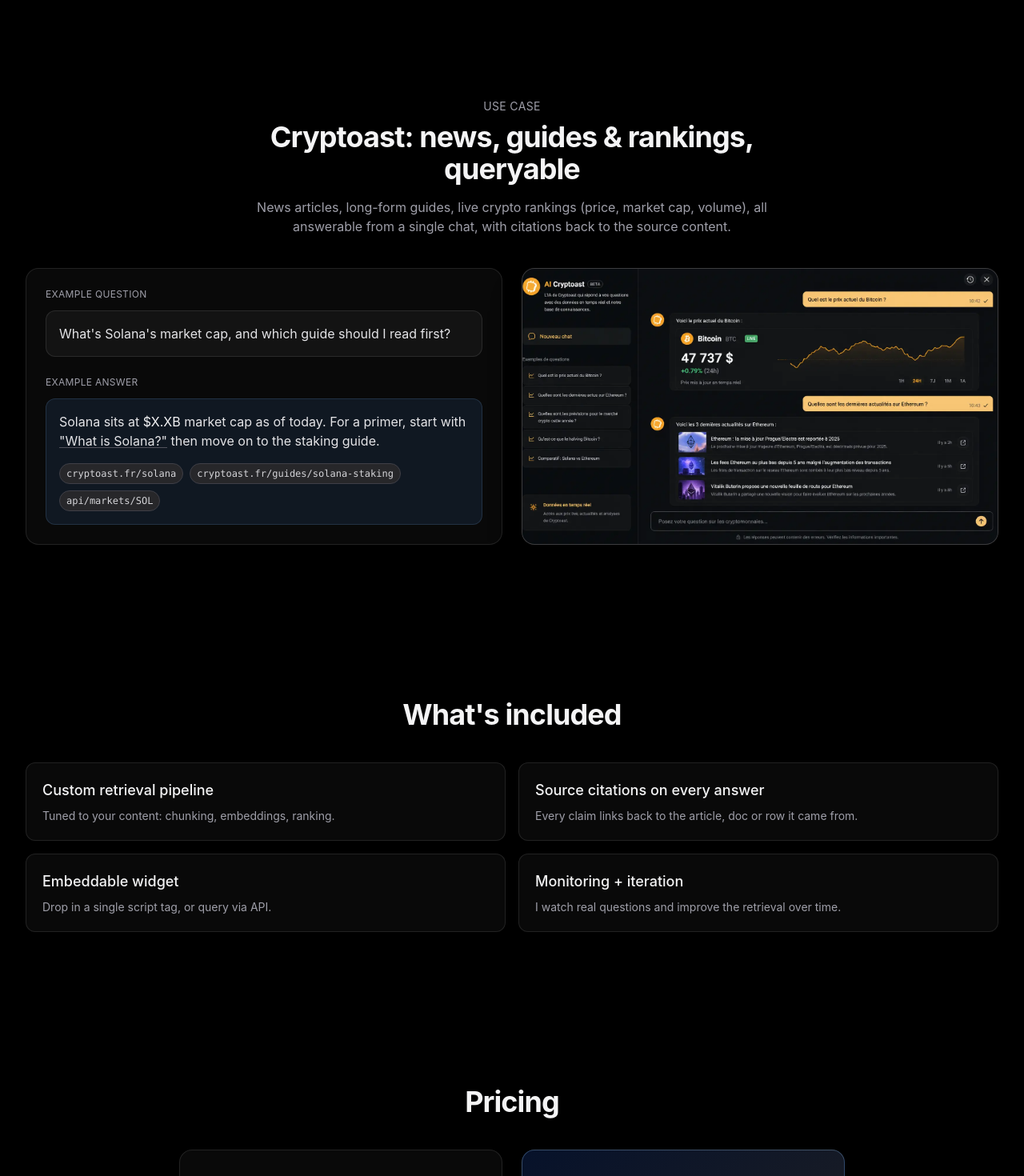
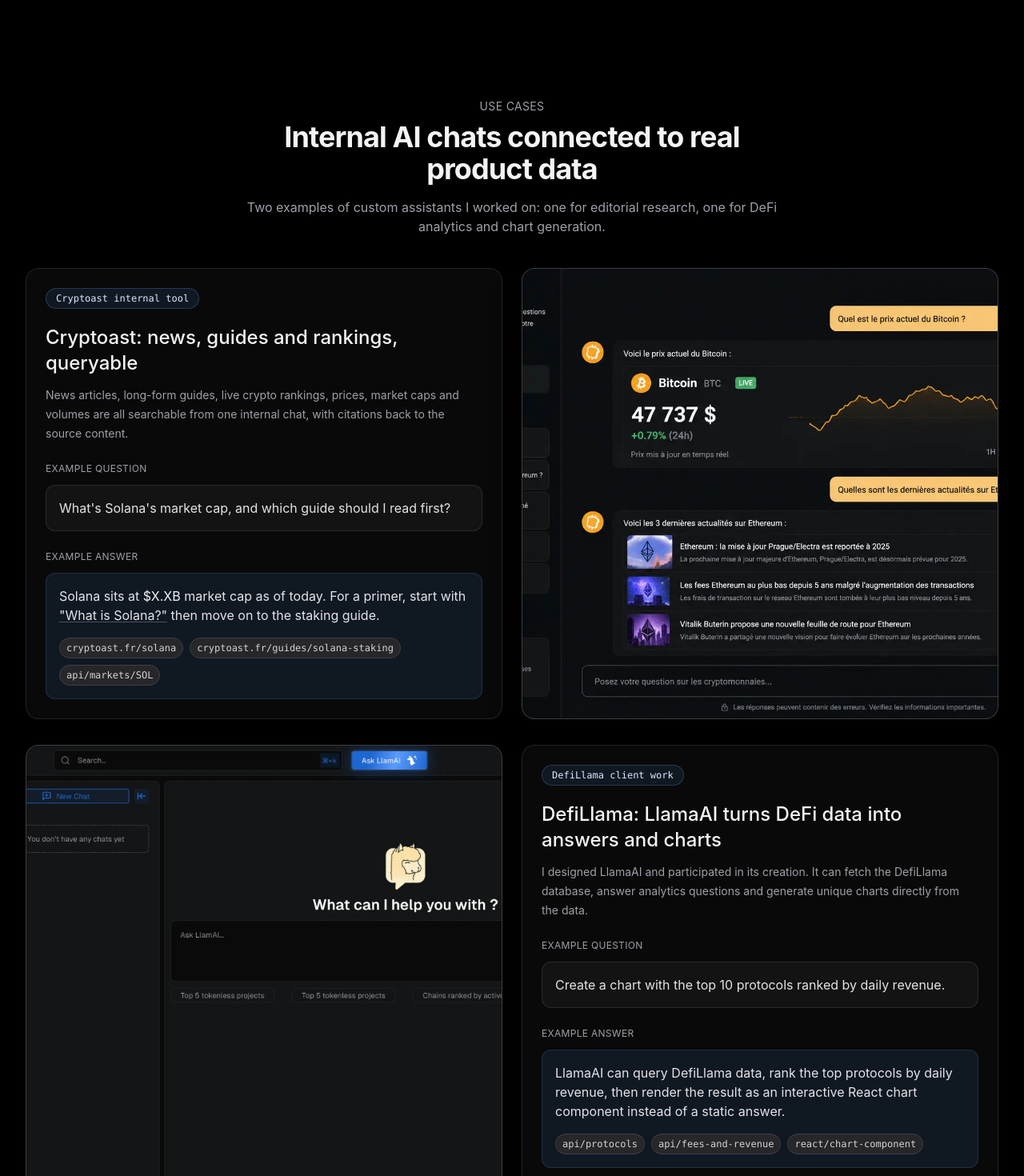
Before and after one commit to Decryptu/decrypt-portfolio, a Next.js app: page /ai-chat in a window 1280 px wide. Shown: the part 1300-2770 px from the top of the page at 80% size. Built offline with nearby package versions, Linux system fonts and the light colour scheme.

Commit message:
Add DefiLlama AI chat use case
Mark the Cryptoast AI chat example as an internal tool and add a DefiLlama LlamaAI case for database queries and interactive chart generation. Include a replaceable LlamaAI placeholder image asset.

```diff
--- a/src/app/ai-chat/page.tsx
+++ b/src/app/ai-chat/page.tsx
@@ -199,29 +199,19 @@
 const UseCase: React.FC = () => (
   <section className="mx-auto max-w-7xl px-6 py-16 md:py-24 lg:px-8">
     <div className="mx-auto max-w-2xl text-center">
-      <p className="text-sm text-zinc-400 uppercase tracking-wide">Use case</p>
+      <p className="text-sm text-zinc-400 uppercase tracking-wide">Use cases</p>
       <h2 className="mt-2 font-bold font-display text-3xl text-zinc-100 tracking-tight sm:text-4xl">
-        Cryptoast: news, guides & rankings, queryable
+        Internal AI chats connected to real product data
       </h2>
       <p className="mt-4 text-zinc-400">
-        News articles, long-form guides, live crypto rankings (price, market
-        cap, volume), all answerable from a single chat, with citations back to
-        the source content.
+        Two examples of custom assistants I worked on: one for editorial
+        research, one for DeFi analytics and chart generation.
       </p>
     </div>
 
-    <div className="mt-10 grid gap-6 lg:grid-cols-2">
-      <div className="rounded-2xl border border-white/10 bg-white/[0.035] p-6 shadow-sm backdrop-blur">
-        <p className="text-xs text-zinc-400 uppercase tracking-wide">
-          Example question
-        </p>
-        <p className="mt-3 rounded-xl border border-white/10 bg-white/[0.045] p-4 text-zinc-200">
-          What's Solana's market cap, and which guide should I read first?
-        </p>
-        <p className="mt-6 text-xs text-zinc-400 uppercase tracking-wide">
-          Example answer
-        </p>
-        <div className="mt-3 rounded-xl border border-blue-300/15 bg-blue-400/10 p-4 text-zinc-200">
+    <div className="mt-10 space-y-8">
+      <UseCasePanel
+        answer={
           <p>
             Solana sits at <span className="text-zinc-100">$X.XB</span> market
             cap as of today. For a primer, start with{" "}
@@ -230,24 +220,113 @@
             </span>{" "}
             then move on to the staking guide.
           </p>
+        }
+        body="News articles, long-form guides, live crypto rankings, prices, market caps and volumes are all searchable from one internal chat, with citations back to the source content."
+        eyebrow="Cryptoast internal tool"
+        imageAlt="Cryptoast internal AI chat mockup placeholder"
+        imageSrc="/ai-chat/chat-ui-mockup.webp"
+        question="What's Solana's market cap, and which guide should I read first?"
+        sources={[
+          "cryptoast.fr/solana",
+          "cryptoast.fr/guides/solana-staking",
+          "api/markets/SOL",
+        ]}
+        title="Cryptoast: news, guides and rankings, queryable"
+      />
+
+      <UseCasePanel
+        answer={
+          <p>
+            LlamaAI can query DefiLlama data, rank the top protocols by daily
+            revenue, then render the result as an interactive React chart
+            component instead of a static answer.
+          </p>
+        }
+        body="I designed LlamaAI and participated in its creation. It can fetch the DefiLlama database, answer analytics questions and generate unique charts directly from the data."
+        eyebrow="DefiLlama client work"
+        imageAlt="LlamaAI chart generation placeholder"
+        imageSrc="/ai-chat/llamaai-placeholder.webp"
+        question="Create a chart with the top 10 protocols ranked by daily revenue."
+        reverse
+        sources={[
+          "api/protocols",
+          "api/fees-and-revenue",
+          "react/chart-component",
+        ]}
+        title="DefiLlama: LlamaAI turns DeFi data into answers and charts"
+      />
+    </div>
+  </section>
+);
+
+interface UseCasePanelProps {
+  readonly answer: React.ReactNode;
+  readonly body: string;
+  readonly eyebrow: string;
+  readonly imageAlt: string;
+  readonly imageSrc: string;
+  readonly question: string;
+  readonly reverse?: boolean;
+  readonly sources: readonly string[];
+  readonly title: string;
+}
+
+const UseCasePanel: React.FC<UseCasePanelProps> = ({
+  answer,
+  body,
+  eyebrow,
+  imageAlt,
+  imageSrc,
+  question,
+  reverse = false,
+  sources,
+  title,
+}) => (
+  <div className="grid gap-6 lg:grid-cols-2">
+    <div
+      className={`rounded-2xl border border-white/10 bg-white/[0.035] p-6 shadow-sm backdrop-blur ${
+        reverse ? "lg:order-2" : ""
+      }`}
+    >
+      <p className="w-fit rounded-full border border-blue-300/20 bg-blue-400/10 px-3 py-1 font-mono text-blue-100 text-xs">
+        {eyebrow}
+      </p>
+      <h3 className="mt-5 font-display font-medium text-2xl text-zinc-100">
+        {title}
+      </h3>
+      <p className="mt-3 text-sm text-zinc-400 leading-6">{body}</p>
+      <p className="mt-6 text-xs text-zinc-400 uppercase tracking-wide">
+        Example question
+      </p>
+      <p className="mt-3 rounded-xl border border-white/10 bg-white/[0.045] p-4 text-zinc-200">
+        {question}
+      </p>
+      <p className="mt-6 text-xs text-zinc-400 uppercase tracking-wide">
+        Example answer
+      </p>
+      <div className="mt-3 rounded-xl border border-blue-300/15 bg-blue-400/10 p-4 text-zinc-200">
+        {answer}
         <div className="mt-4 flex flex-wrap gap-2">
-            <SourceTag label="cryptoast.fr/solana" />
-            <SourceTag label="cryptoast.fr/guides/solana-staking" />
-            <SourceTag label="api/markets/SOL" />
+          {sources.map((source) => (
+            <SourceTag key={source} label={source} />
+          ))}
         </div>
       </div>
     </div>
-      <div className="relative aspect-[4/5] overflow-hidden rounded-2xl border border-white/10 bg-zinc-800 shadow-2xl shadow-black/40 lg:aspect-auto">
+    <div
+      className={`relative aspect-[4/5] overflow-hidden rounded-2xl border border-white/10 bg-zinc-800 shadow-2xl shadow-black/40 lg:aspect-auto ${
+        reverse ? "lg:order-1" : ""
+      }`}
+    >
       <Image
-          alt="Chat UI mockup placeholder"
+        alt={imageAlt}
         className="object-cover"
         fill
         sizes="(min-width: 1024px) 50vw, 100vw"
-          src="/ai-chat/chat-ui-mockup.webp"
+        src={imageSrc}
       />
     </div>
   </div>
-  </section>
 );
 
 interface SourceTagProps {
```
Also changed, not shown: public/ai-chat/llamaai-placeholder.webp (added). Lines whose indentation alone changed are shown as unchanged.
